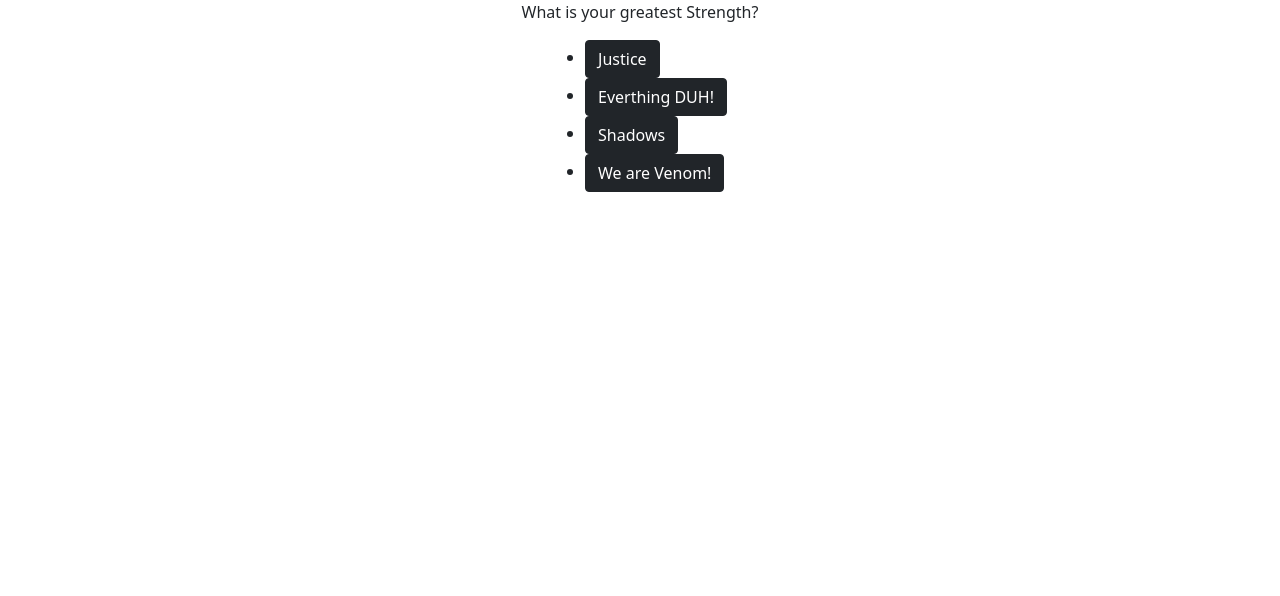
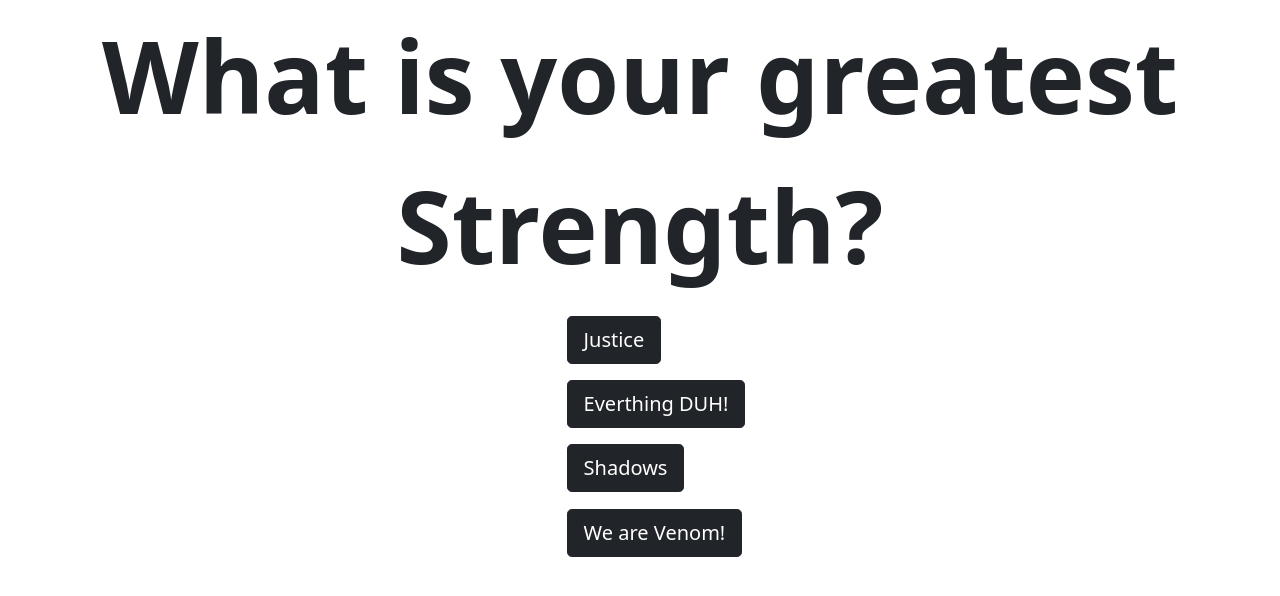
Before and after one commit to amoubasher/GroupProject, a plain HTML site: page index.html in a window 1280 px wide. Both pictures are taken after a click on the button "Start Quiz". Drawn offline with nearby package versions, Linux system fonts and the light colour scheme; no server answers.

Commit message:
Added more styling

```diff
--- a/Assets/script.js
+++ b/Assets/script.js
@@ -44,10 +44,10 @@ function questionPage(question) {
     </p>
         <ul>
             <div class="btn-group-vertical">
-                <li><button type="button" class="clickers btn btn-dark" id="answerOne" data-correct="${question.answers[0].correct}">${question.answers[0].answer}</button>
-                <li><button type="button" class="clickers btn btn-dark" id="answerTwo" data-correct="${question.answers[1].correct}">${question.answers[1].answer}</button>
-                <li><button type="button" class="clickers btn btn-dark" id="answerThree" data-correct="${question.answers[2].correct}">${question.answers[2].answer}</button>
-                <li><button type="button" class="clickers btn btn-dark" id="answerFour" data-correct="${question.answers[3].correct}">${question.answers[3].answer}</button>
+                <li><button type="button" class="clickers btn btn-dark btn-lg mb-3" id="answerOne" data-correct="${question.answers[0].correct}">${question.answers[0].answer}</button>
+                <li><button type="button" class="clickers btn btn-dark btn-lg mb-3" id="answerTwo" data-correct="${question.answers[1].correct}">${question.answers[1].answer}</button>
+                <li><button type="button" class="clickers btn btn-dark btn-lg mb-3" id="answerThree" data-correct="${question.answers[2].correct}">${question.answers[2].answer}</button>
+                <li><button type="button" class="clickers btn btn-dark btn-lg" id="answerFour" data-correct="${question.answers[3].correct}">${question.answers[3].answer}</button>
             </div>
         </ul>
     `
@@ -108,7 +108,7 @@ function charResults() {
     </p>
     <body>
     <input type="text" id="myInput">
-    <button type="button" id="myBtn"> Show Value</button>
+    <button type="button" class="btn btn-dark btn-lg" id="myBtn"> Show Value</button>
 
     </body>
 
@@ -121,7 +121,7 @@ function homepage() {
     <p>
     My Quiz
     </p>
-    <button type="button" class="btn btn-dark" id="startQuiz">Start Quiz</button>
+    <button type="button" class="btn btn-dark btn-lg" id="startQuiz">Start Quiz</button>
     `
 
     document
--- a/Assets/styles.css
+++ b/Assets/styles.css
@@ -2,3 +2,17 @@
     background-image: url(./Images/marvelBackground.png);
     height: 100%;
 }
+
+p {
+    font-weight: bolder;
+    font-size: 100px;
+}
+
+li {
+    font-size: 28px;
+    list-style: none;
+}
+
+button {
+    font-size: 24px;
+}
```
